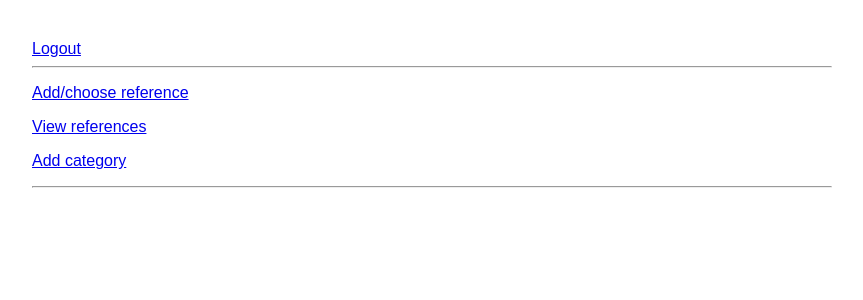
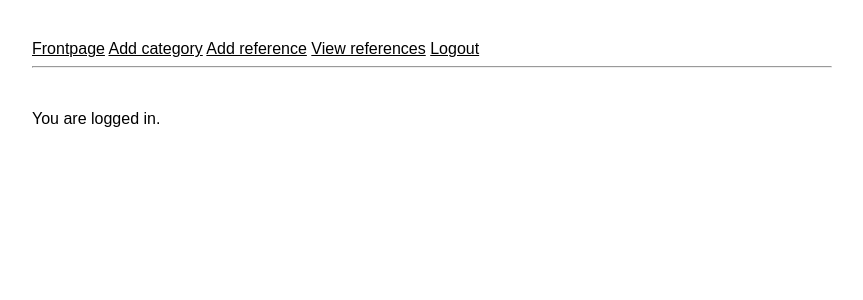
Before and after one commit to CristaHo/SprintStorm, a Flask app: page / in a window 1280 px wide. Shown: the part 80-380 px from the top of the page, without its empty margins (208-1071 px from the left). Run offline with Flask 3, Linux system fonts and the light colour scheme; the visitor is signed in with stand-in values (Sample User, id 1); parts of the project's set-up code (start-up, migrations or seed data) failed here and were passed over.

Commit message:
Navigation bar added

```diff
--- a/src/templates/add_category.html
+++ b/src/templates/add_category.html
@@ -2,6 +2,7 @@
     {% extends "layout.html" %}
     {% block title %}Add category{% endblock %}
     {% block content %}
+    <br>
     {% for message in get_flashed_messages() %}
       <p>{{message}}</p>
     {% endfor %}
--- a/src/templates/add_reference.html
+++ b/src/templates/add_reference.html
@@ -2,6 +2,7 @@
   {% extends "layout.html" %}
   {% block title %}Add reference{% endblock %}
   {% block content %}
+  <br>
   {% for message in get_flashed_messages() %}
     <p>{{message}}</p>
   {% endfor %}
@@ -14,7 +15,7 @@
         </select>
         <input type="submit" value="Select">
       </form>
-    <hr>
+    <br>
       {% if choice == "book" %}
       <form action="/add_reference" method="POST">
         <label for="key">Key:</label>
--- a/src/templates/index.html
+++ b/src/templates/index.html
@@ -7,16 +7,14 @@
       <p>{{message}}</p>
     {% endfor %}
     {% if login_status == False %}
-    <p><a href="/register">Register new user</a></p>
-    <p><a href ="/login">Login</a></p>
+    <br>
+    <a href="/register">Register new user</a>
+    <a href ="/login">Login</a>
     {% endif %}
     {% if login_status == True %}
-    <a href ="/logout">Logout</a>
-    <hr>
-    <p><a href="/add_reference">Add/choose reference</a></p>
-    <p><a href="/view_reference">View references</a></p>
-    <p><a href="/add_category">Add category</a></p>
+    <br>
+    <p>You are logged in.</p>
     {% endif %}
-    <hr>
+
     {% endblock %}
 </body>
--- a/src/templates/layout.html
+++ b/src/templates/layout.html
@@ -13,6 +13,16 @@
             font-size: 30px;
             margin-top: 10px;
             font-family:'Space Mono', 'Lucida Console', monospace ;
+        }
+
+        a:link, a:visited {
+            color: black;
+        }
+
+        a:hover {
+            color: white;
+            background-color: black;
+
         }
 
         select:invalid{
@@ -44,6 +54,16 @@
 <div class="header">
     <h1>Bibtex maker</h1>
 </div>
+<div class="nav">
+
+    <a class="nav" href="/">Frontpage</a>
+    <a class="nav" href="/add_category">Add category</a>
+    <a class="nav" href="/add_reference">Add reference</a>
+    <a class="nav" href="/view_reference">View references</a>
+    <a class="nav" href="/logout">Logout</a>
+
+    </div>
+<hr>
 
 {% block content %}{% endblock %}
 
--- a/src/templates/view_reference.html
+++ b/src/templates/view_reference.html
@@ -2,7 +2,7 @@
     {% extends "layout.html" %}
     {% block title %}View references{% endblock %}
     {% block content %}
-<hr>
+<br>
 <form action="/view_reference" method="POST">
 <label for="category">Filter by category:</label>
 <select id="category" name="category">
```
